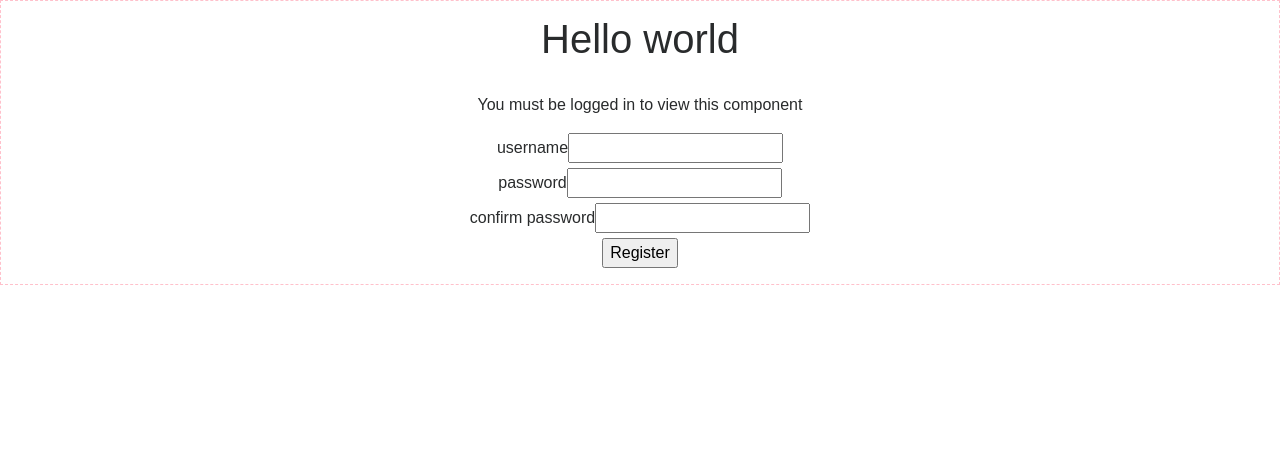
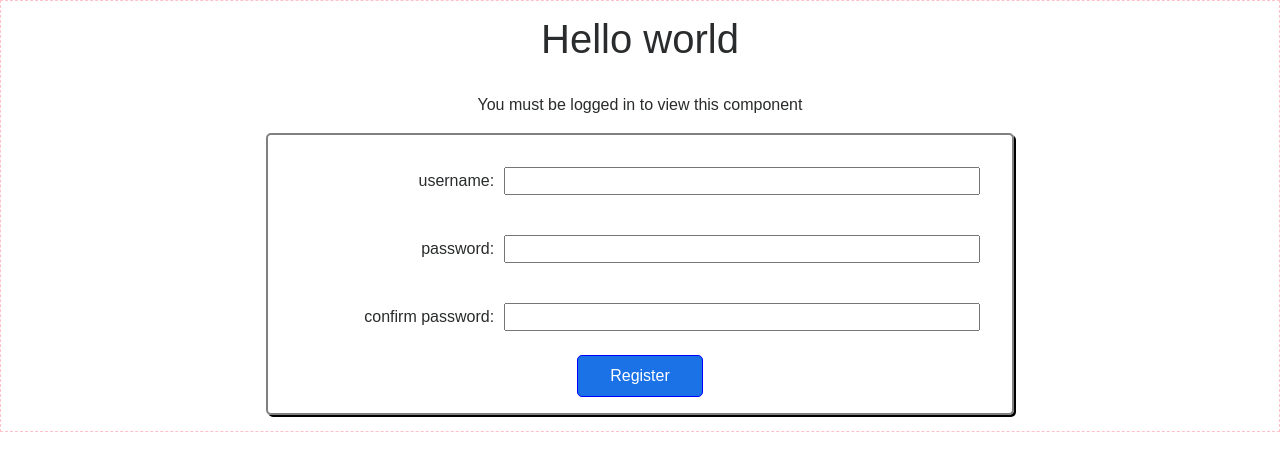
Before and after one commit to thechutrain/mern-passport, a React (Create React App) app: page / in a window 1280 px wide. Shown: the top 470 px of the page. Built offline with nearby package versions, Linux system fonts and the light colour scheme.

Commit message:
added some styling and confirm password error only runs on confirm part

```diff
--- /dev/null
+++ b/src/React/components/registerForm.css
@@ -0,0 +1,65 @@
+* {
+  box-sizing: border-box;
+}
+
+form.register-form {
+  border: 2px solid gray;
+  padding: 1em 0em;
+  box-shadow: 2px 2px black;
+  border-radius: 5px;
+  width: 100%;
+}
+@media screen and (min-width: 900px){
+  form.register-form {
+    width: 60%;
+    margin: 0 auto;
+  }
+}
+
+form > div {
+  /* border: 2px solid yellow; */
+  padding: 1em 2em;
+  display: flex;
+  flex-direction: row;
+  flex-wrap: wrap;
+}
+
+form > div > label {
+  /* padding: 1em; */
+  flex: 1 0 30%;
+  font-weight: 500;
+  text-align: right;
+  padding-right: 0.5em;
+  border: 2px solid transparent;
+}
+
+form > div > .input-wrapper {
+  /* padding: 1em; */
+  /* border-radius: 3px; */
+  flex: 1 0 70%;
+}
+
+form > div > .input-wrapper > input {
+  width: 100%;
+  padding: 0;
+}
+form > div > .input-wrapper > span {
+  display: block;
+  text-align: left;
+  padding-left: 0.5em;
+  color: red;
+  font-weight: 600;
+}
+
+form > button[type='submit']{
+  color: white;
+  background-color: #1a72e6;
+  border: 1px solid blue;
+  border-radius: 5px;
+  padding: 0.5em 2em;
+}
+form > button[type='submit']:hover{
+  cursor: pointer;
+  background-color: bisque;
+  color: blue;
+}
--- a/src/React/components/registerForm.jsx
+++ b/src/React/components/registerForm.jsx
@@ -1,15 +1,17 @@
 import React, { Component } from 'react'
 import { Field, reduxForm } from 'redux-form'
-
+import './registerForm.css'
 
 const renderField = ({ input, label, type, meta: { touched, error, warning } }) => {
   return (
     <div>
-      <label htmlFor={label}>{label}</label>
-      <input type={type} {...input} />
-      {
-        touched && ((error && <span className="errMsgSpan">{error}</span>))
-      }
+      <label htmlFor={label}>{label}:</label>
+      <div className="input-wrapper">
+        <input type={type} {...input} />
+        {
+          touched && ((error && <span className="errMsgSpan">*{error}</span>))
+        }
+      </div>
     </div>
   )
 }
@@ -17,7 +19,7 @@ const renderField = ({ input, label, type, meta: { touched, error, warning } })
 let RegisterForm = props => {
   const { handleSubmit, myHandleSubmit } = props
   return (
-    <form onSubmit={handleSubmit(myHandleSubmit)}>
+    <form className="register-form" onSubmit={handleSubmit(myHandleSubmit)}>
       <Field name="username" label="username" type="text" component={renderField} />
       <Field name="password" label="password" type="password" component={renderField} />
       <Field name="confirmPassword" label="confirm password" type="password" component={renderField} />
@@ -43,10 +45,10 @@ const validator = values => {
   }
   // confirm password
   if (!values.confirmPassword) {
-    errors.confirmPassword = 'Password Required'
+    errors.confirmPassword = 'Confirm Password Required'
   } else if (values.password !== values.confirmPassword) {
     errors.confirmPassword = 'Passwords must match'
-    errors.password = 'Passwords must match'
+    // errors.password = 'Passwords must match'
   }
   return errors
 }
```
